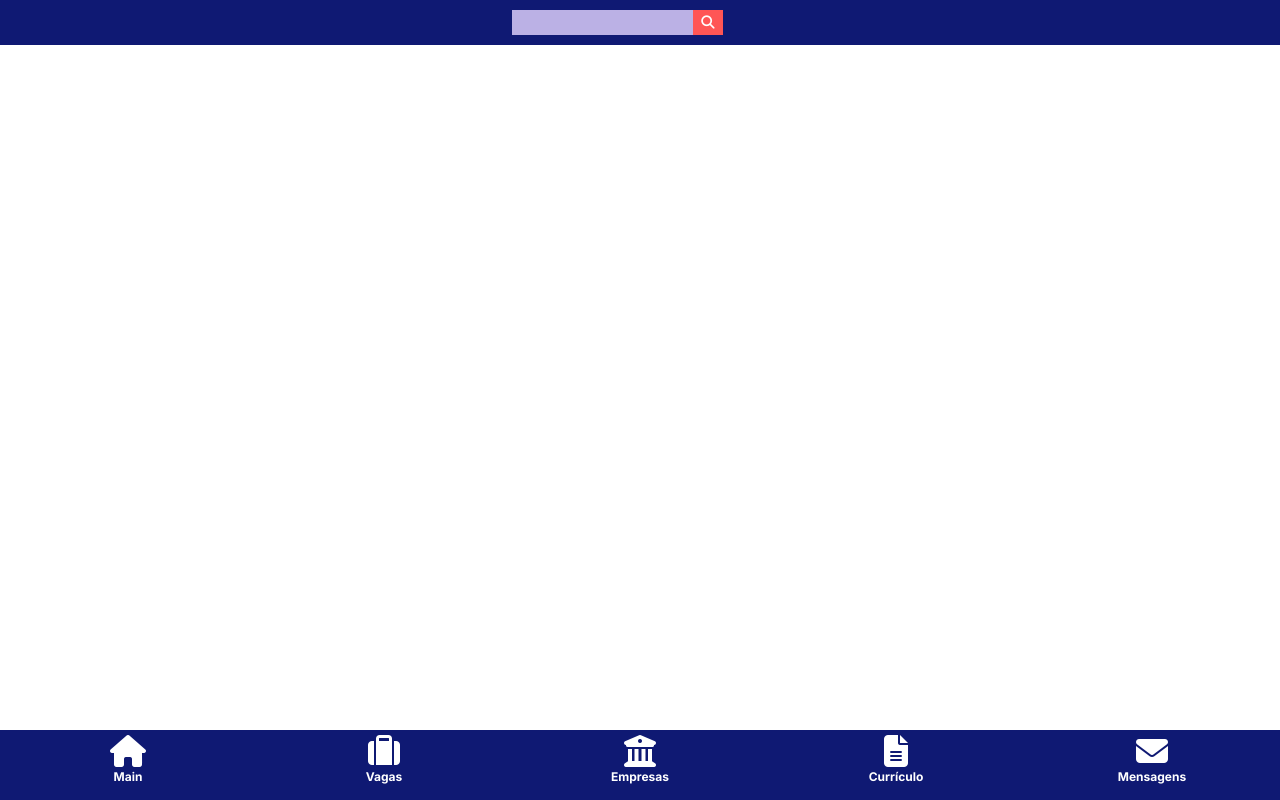
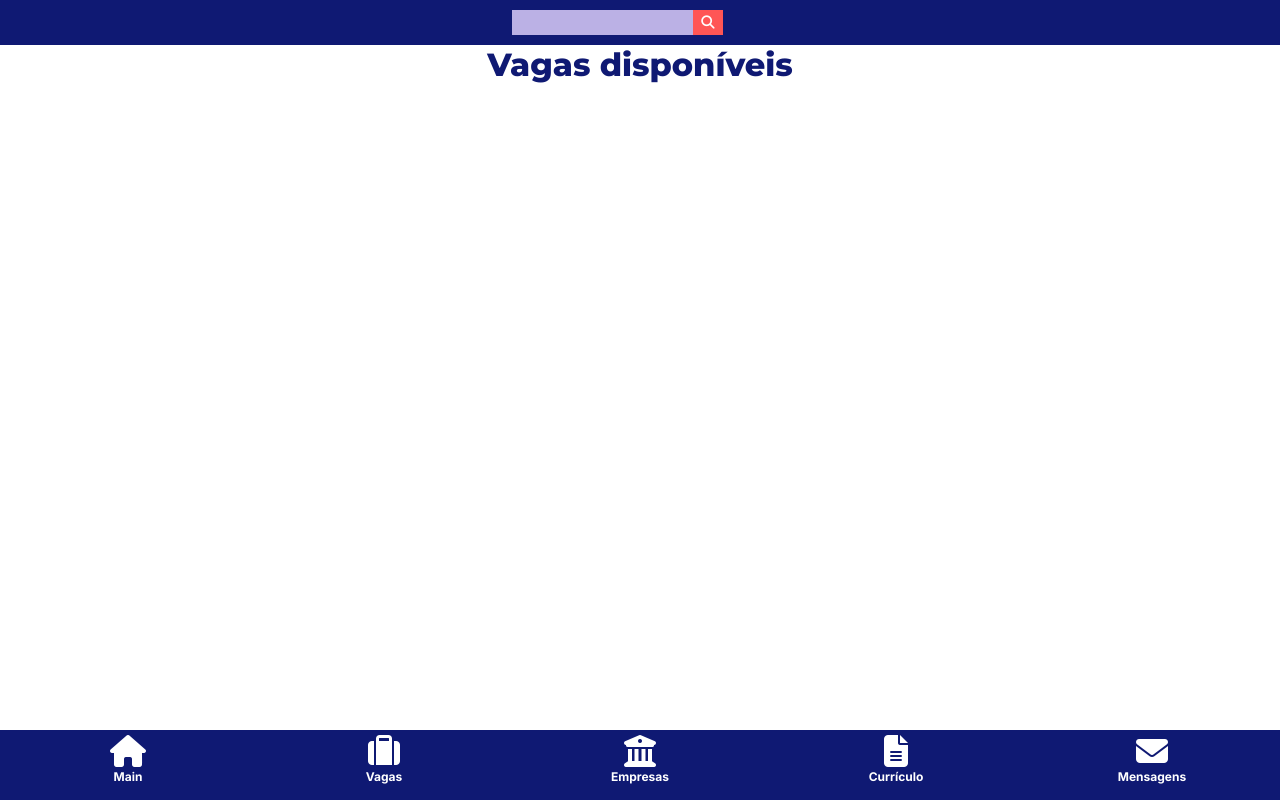
Before and after one commit to LuizLLPz/sanjobs, a Vue app in the folder sanjobs_frontend/: page /jobs in a window 1280 px wide. Built offline with nearby package versions, Linux system fonts and the light colour scheme.

Commit message:
Adding job page and correcting navbar jobs link

```diff
--- a/sanjobs_frontend/src/components/layout/NavBar.vue
+++ b/sanjobs_frontend/src/components/layout/NavBar.vue
@@ -5,7 +5,7 @@
     </div>
     <div class="navbar__link_container">
       <NavBarLink vlink="/" name="Main" fa-icon="fa-house"/>
-      <NavBarLink vlink="/vagas" name="Vagas" fa-icon="fa-suitcase"/>
+      <NavBarLink vlink="/jobs" name="Vagas" fa-icon="fa-suitcase"/>
       <NavBarLink vlink="/empresas" name="Empresas" fa-icon="fa-building-columns"/>
       <NavBarLink vlink="/curriculo" name="Currículo" fa-icon="fa-file-lines"/>
       <NavBarLink vlink="/mensagens" name="Mensagens" fa-icon="fa-envelope"/>
--- a/sanjobs_frontend/src/main.js
+++ b/sanjobs_frontend/src/main.js
@@ -3,10 +3,12 @@ import App from './App.vue'
 import { createRouter, createWebHistory } from "vue-router";
 import IndexPage from "@/views/IndexPage";
 import RegisterPage from "@/views/RegisterPage";
+import JobsPage from "@/views/JobsPage";
 
 const routes = [
     { path: '/', component: IndexPage },
     { path: '/register', component: RegisterPage },
+    { path: '/jobs', component: JobsPage },
 ]
 
 const router = createRouter({
--- /dev/null
+++ b/sanjobs_frontend/src/views/JobsPage.vue
@@ -0,0 +1,24 @@
+<template>
+  <div class="center">
+    <MainHeading text="Vagas disponíveis"/>
+    <div class="job_container">
+      <JobCard v-for="job of jobs" v-bind:job="job" v-bind:key="job"/>
+    </div>
+  </div>
+
+</template>
+
+<script>
+import MainHeading from "@/components/typography/MainHeading";
+export default {
+  name: "JobsPage",
+  components: {
+    MainHeading
+  }
+}
+
+</script>
+
+<style scoped>
+
+</style>
```
